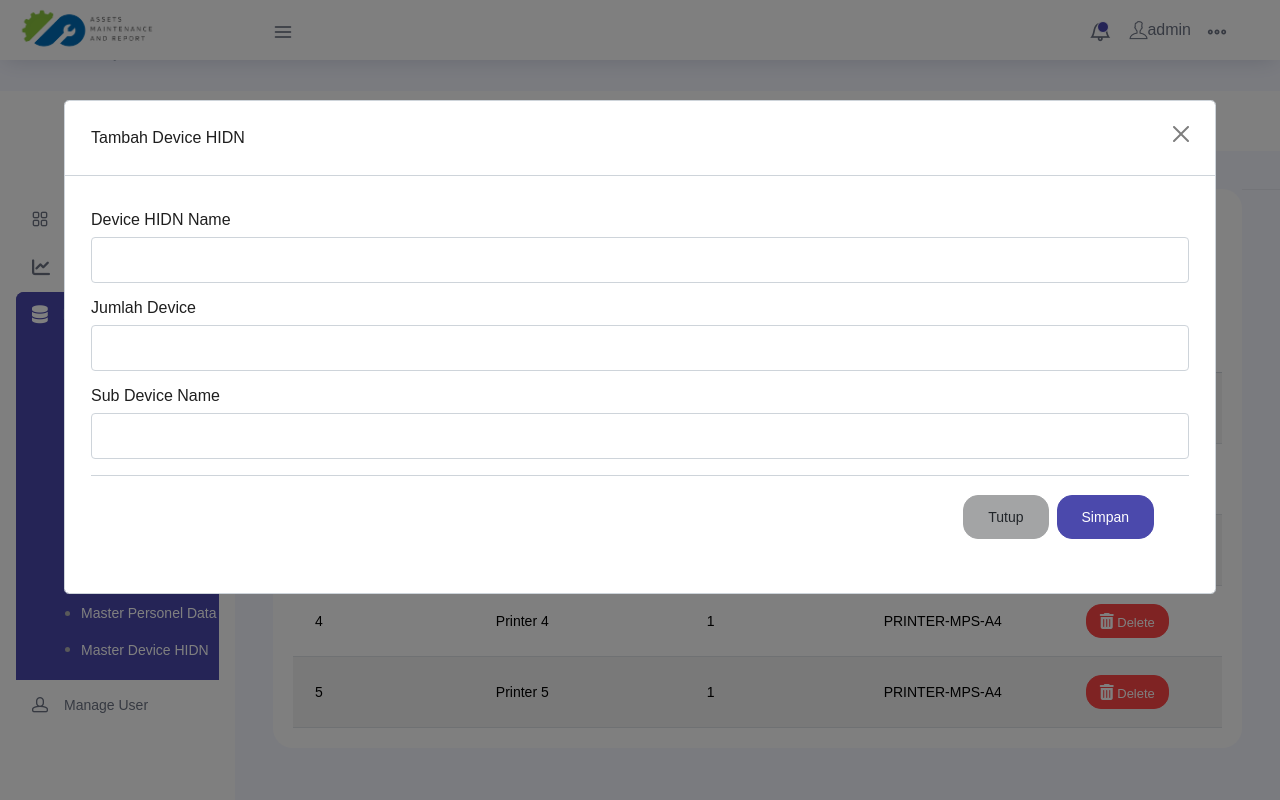
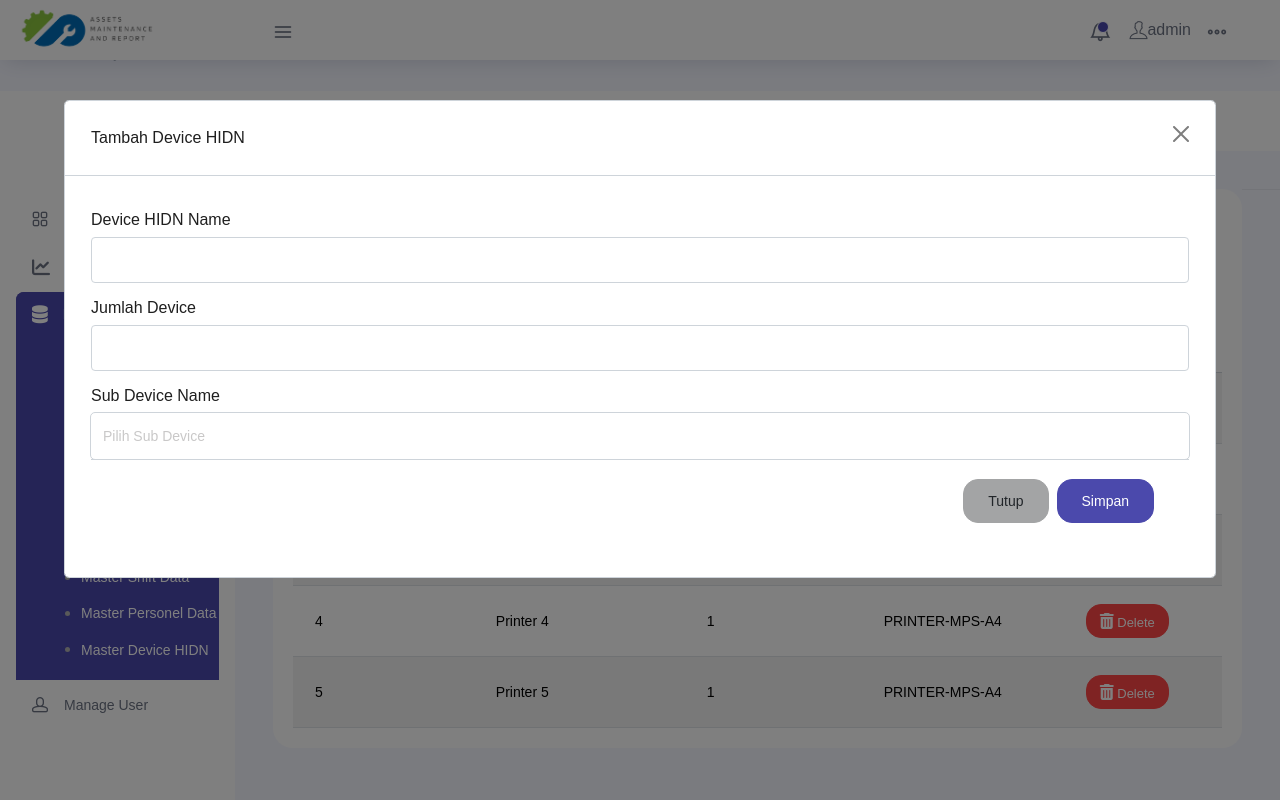
Before and after one commit to MrFuther/tamaapp, a CodeIgniter app: page /tamaapp/devicehidn in a window 1280 px wide, after a click on "Tambah Device HIDN". Run offline with CodeIgniter, Linux system fonts and the light colour scheme; a user stored in the database is signed in; data comes from the database, SQL or seed files in the repository; style sheets or scripts are compiled from the project's sources; some web fonts are replaced.

Commit message:
hidndropdown

```diff
--- a/application/controllers/Devicehidn.php
+++ b/application/controllers/Devicehidn.php
@@ -15,8 +15,7 @@
 
         // Load model yang dibutuhkan
         $this->load->model('m_devicehidn');  // Load model devicehidn
-        $this->load->model('m_groupdevice');  // Load model groupdevice untuk dropdown
-        $this->load->model('m_subarea');     // Load model subarea untuk dropdown
+        $this->load->model('m_subdevice');  // Load model groupdevice untuk dropdown
     }
 
     public function index() {
@@ -24,8 +23,7 @@
         // Mendapatkan semua data devicehidn dari database
         $data['devicehidn'] = $this->m_devicehidn->get_all_devicehidn();
         // Mendapatkan daftar grup device, sub area, dan area untuk dropdown di form
-        $data['groupdevice'] = $this->m_groupdevice->get_all();
-        $data['subarea'] = $this->m_subarea->get_all();
+        $data['subdevice'] = $this->m_subdevice->get_all();
 
         // Load tampilan untuk masterdata/devicehidn
         $this->load->view('masterdata/devicehidn', $data);
@@ -36,10 +34,6 @@
         $data = [
             'device_hidn_name' => $this->input->post('device_hidn_name'),
             'jum_device_hidn' => $this->input->post('jum_device_hidn'),
-            'sub_device_name' => $this->input->post('sub_device_name'),
-            'pek_unit_name' => $this->input->post('pek_unit_name'),
-            'sub_area_name' => $this->input->post('sub_area_name'),
-            'area_name' => $this->input->post('area_name'),
             'created_by' => $this->session->userdata('username'),  // Assuming username is stored in session
             'created_date' => date('Y-m-d H:i:s')
         ];
@@ -55,6 +49,14 @@
         // Redirect kembali ke halaman utama
         redirect('devicehidn');
     }
+
+    public function add() {
+    $data['sub_devices'] = $this->m_devicehidn->get_all_sub_devices(); // Ambil data sub_device_name
+
+    $this->load->view('devicehidn/add_devicehidn', $data);
+    }
+
+
 
     public function edit($id) {
         // Ambil data berdasarkan ID
--- a/application/models/m_devicehidn.php
+++ b/application/models/m_devicehidn.php
@@ -15,6 +15,12 @@
         $this->db->insert('ms_device_hidn', $data);  // Insert data baru ke ms_device_hidn
     }
 
+    public function get_all_sub_devices() {
+        $query = $this->db->get('ms_sub_device')->result();
+        print_r($query); // Debug
+        exit;
+    }
+
     public function update($id, $data) {
         $this->db->where('device_hidn_id', $id);
         $this->db->update('ms_device_hidn', $data);  // Update data pada ms_device_hidn berdasarkan ID
--- a/application/views/masterdata/devicehidn.php
+++ b/application/views/masterdata/devicehidn.php
@@ -23,6 +23,7 @@
     <link rel="shortcut icon" href="<?php echo base_url('assets/images/amar.png'); ?>" />
 </head>
 <body>
+
     <div class="container-scroller">
         <!-- Navbar -->
         <?php include APPPATH . 'views/dashboard/navbar.php'; ?>
@@ -102,10 +103,19 @@
                                         <label for="jum_device_hidn" class="form-label">Jumlah Device</label>
                                         <input type="number" class="form-control" id="jum_device_hidn" name="jum_device_hidn" required>
                                     </div>
-                                    <div class="mb-3">
-                                        <label for="sub_device_name" class="form-label">Sub Device Name</label>
-                                        <input type="text" class="form-control" id="sub_device_name" name="sub_device_name" required>
-                                    </div>
+                                    <label for="sub_device_name" class="form-label">Sub Device Name</label>
+<select class="form-control" id="sub_device_name" name="sub_device_id" required>
+    <option value="">Pilih Sub Device</option>
+    <?php if (!empty($sub_devices)) : ?>
+        <?php foreach ($sub_devices as $sub_device): ?>
+            <option value="<?= $sub_device->sub_device_id; ?>"><?= $sub_device->sub_device_name; ?></option>
+        <?php endforeach; ?>
+    <?php else : ?>
+        <option value="">Data tidak ditemukan</option>
+    <?php endif; ?>
+</select>
+
+
                                     <div class="modal-footer">
                                         <button type="button" class="btn btn-secondary" data-bs-dismiss="modal">Tutup</button>
                                         <button type="submit" class="btn btn-primary">Simpan</button>
```
